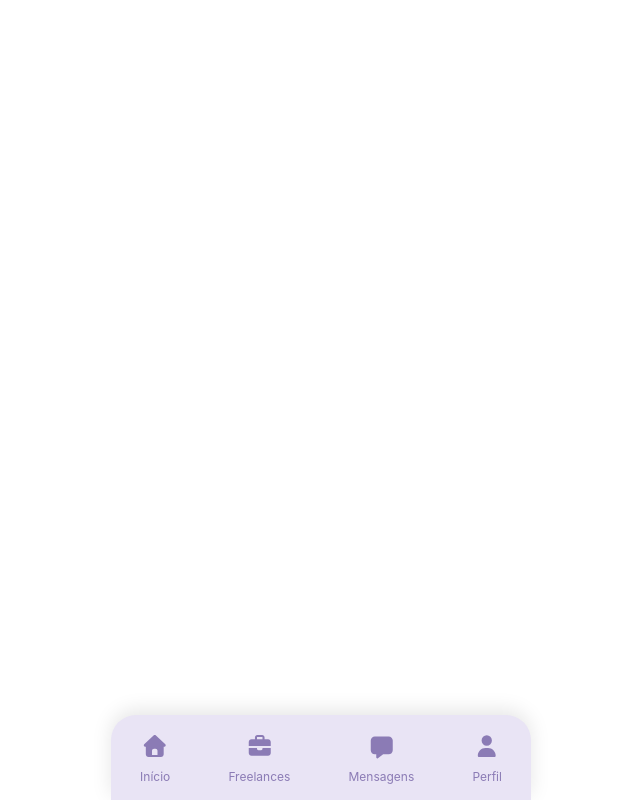
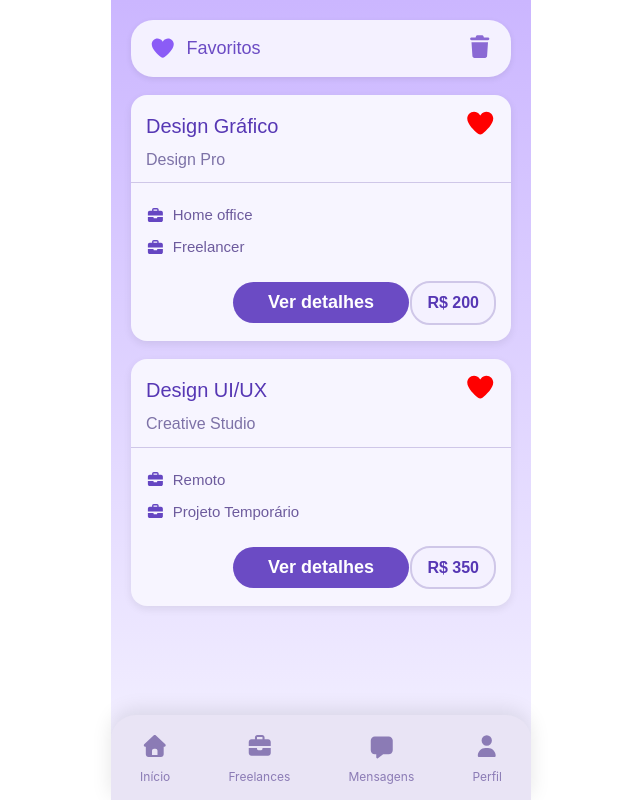
Before and after one commit to MaRuJoBs/Front_marujob, a Vue app: page /favoritos in a window 1280 px wide. Shown: the whole page, without its empty margins (319-959 px from the left). Built offline with nearby package versions, Linux system fonts and the light colour scheme.

Commit message:
FEAT-10: terminando favoritos

```diff
--- a/package.json
+++ b/package.json
@@ -10,6 +10,7 @@
     "format": "prettier --write --experimental-cli src/"
   },
   "dependencies": {
+    "@fortawesome/fontawesome-free": "^7.2.0",
     "@fortawesome/fontawesome-svg-core": "^7.2.0",
     "@fortawesome/free-solid-svg-icons": "^7.2.0",
     "@fortawesome/vue-fontawesome": "^3.2.0",
--- /dev/null
+++ b/src/components/FavoritosComponent.vue
@@ -0,0 +1,339 @@
+<script setup>
+</script>
+
+<template>
+  <div class="app">
+
+    <!-- TOPO FAVORITOS -->
+    <div class="favorites-header">
+
+      <div class="favorites-title">
+
+        <FontAwesomeIcon
+          :icon="['fas', 'heart']"
+        />
+
+        <span>Favoritos</span>
+
+      </div>
+
+      <button class="delete-btn">
+
+        <FontAwesomeIcon
+          :icon="['fas', 'trash']"
+        />
+
+      </button>
+
+    </div>
+
+    <!-- CARD -->
+    <section class="card">
+
+      <div class="card-top">
+
+        <div>
+          <h3>Design Gráfico</h3>
+          <p class="company">Design Pro</p>
+        </div>
+
+        <button class="fav">
+
+          <FontAwesomeIcon
+            :icon="['fas', 'heart']"
+          />
+
+        </button>
+
+      </div>
+
+      <div class="divider"></div>
+
+      <div class="info">
+
+        <p>
+          <FontAwesomeIcon
+            :icon="['fas', 'briefcase']"
+          />
+
+          Home office
+        </p>
+
+        <p>
+          <FontAwesomeIcon
+            :icon="['fas', 'briefcase']"
+          />
+
+          Freelancer
+        </p>
+
+      </div>
+
+      <div class="card-bottom">
+
+        <button class="details">
+          Ver detalhes
+        </button>
+
+        <span class="price">
+          R$ 200
+        </span>
+
+      </div>
+
+    </section>
+
+    <!-- CARD -->
+    <section class="card">
+
+      <div class="card-top">
+
+        <div>
+          <h3>Design UI/UX</h3>
+          <p class="company">Creative Studio</p>
+        </div>
+
+        <button class="fav">
+
+          <FontAwesomeIcon
+            :icon="['fas', 'heart']"
+          />
+
+        </button>
+
+      </div>
+
+      <div class="divider"></div>
+
+      <div class="info">
+
+        <p>
+          <FontAwesomeIcon
+            :icon="['fas', 'briefcase']"
+          />
+
+          Remoto
+        </p>
+
+        <p>
+          <FontAwesomeIcon
+            :icon="['fas', 'briefcase']"
+          />
+
+          Projeto Temporário
+        </p>
+
+      </div>
+
+      <div class="card-bottom">
+
+        <button class="details">
+          Ver detalhes
+        </button>
+
+        <span class="price">
+          R$ 350
+        </span>
+
+      </div>
+
+    </section>
+
+  </div>
+</template>
+
+<style scoped>
+.app {
+  min-height: 100vh;
+
+  padding: 20px;
+
+  font-family: Arial, sans-serif;
+
+  background: linear-gradient(180deg, #cbb6ff, #f5f3ff);
+
+  width: 100%;
+  max-width: 420px;
+
+  margin: 0 auto;
+
+  box-sizing: border-box;
+}
+
+/* TOPO */
+.favorites-header {
+  background: #f4f1ff;
+
+  border-radius: 22px;
+
+  padding: 14px 18px;
+
+  display: flex;
+  justify-content: space-between;
+  align-items: center;
+
+  margin-bottom: 18px;
+
+  box-shadow: 0 2px 6px rgba(0,0,0,0.08);
+}
+
+.favorites-title {
+  display: flex;
+  align-items: center;
+
+  gap: 10px;
+
+  color: #6b4bc4;
+
+  font-size: 18px;
+  font-weight: 700;
+}
+
+.favorites-title svg {
+  font-size: 22px;
+
+  color: #8b5cf6;
+}
+
+.delete-btn {
+  border: none;
+
+  background: transparent;
+
+  color: #8a69d4;
+
+  font-size: 22px;
+
+  cursor: pointer;
+}
+
+/* CARD */
+.card {
+  background: #f7f5ff;
+
+  border-radius: 16px;
+
+  margin-bottom: 18px;
+
+  overflow: hidden;
+
+  box-shadow: 0 3px 8px rgba(0, 0, 0, 0.08);
+}
+
+/* TOPO CARD */
+.card-top {
+  display: flex;
+  justify-content: space-between;
+  align-items: flex-start;
+
+  padding: 15px 15px 10px;
+}
+
+.card-top h3 {
+  margin: 0;
+
+  color: #5637b4;
+
+  font-size: 20px;
+}
+
+.company {
+  margin-top: 5px;
+
+  color: #7d72a7;
+
+  font-size: 16px;
+}
+
+/* CORAÇÃO */
+.fav {
+  border: none;
+
+  background: transparent;
+
+  cursor: pointer;
+}
+
+.fav svg {
+  color: red;
+
+  font-size: 26px;
+}
+
+/* LINHA */
+.divider {
+  height: 1px;
+
+  background: #cfc7e8;
+}
+
+/* INFO */
+.info {
+  padding: 12px 15px 5px;
+}
+
+.info p {
+  margin: 8px 0;
+
+  color: #6d5b9d;
+
+  font-size: 15px;
+
+  display: flex;
+  align-items: center;
+  gap: 8px;
+}
+
+.info svg {
+  color: #6546c2;
+}
+
+/* BOTTOM */
+.card-bottom {
+  position: relative;
+
+  display: flex;
+  justify-content: center;
+  align-items: center;
+
+  padding: 10px 15px 18px;
+}
+
+/* BOTÃO */
+.details {
+  background: #6b4bc4;
+
+  color: white;
+
+  border: none;
+
+  padding: 10px 35px;
+
+  border-radius: 25px;
+
+  font-size: 18px;
+  font-weight: 600;
+
+  cursor: pointer;
+}
+
+/* PREÇO */
+.price {
+  position: absolute;
+
+  right: 15px;
+
+  background: #f4f1ff;
+
+  border: 2px solid #cfc7e8;
+
+  padding: 7px 15px;
+
+  border-radius: 20px;
+
+  color: #5637b4;
+
+  font-size: 16px;
+  font-weight: bold;
+}
+</style>
--- a/src/components/Header.vue
+++ b/src/components/Header.vue
@@ -4,6 +4,10 @@
     <div class="overlay"></div>
 
     <img src="@/assets/images/logo.png" class="logo-top" />
+
+    <router-link to="/favoritos" class="heart-icon">
+  <FontAwesomeIcon :icon="['fas', 'heart']" />
+</router-link>
 
     <div class="brand">
       <img src="@/assets/images/slogan.png" class="slogan" />
@@ -20,6 +24,7 @@ body {
   margin: 0;
   padding: 0;
 }
+
 .header {
   width: 100%;
   height: 33vh;
@@ -51,8 +56,20 @@ body {
   left: -7px;
   width: 100px;
 
+  z-index: 3;
 
   animation: fadeDown 0.8s ease;
+}
+
+.heart-icon {
+  position: absolute;
+  top: 18px;
+  right: 20px;
+
+  font-size: 32px;
+  z-index: 3;
+
+  text-decoration: none;
 }
 
 .brand {
@@ -99,6 +116,20 @@ body {
   }
 }
 
+@keyframes pulse {
+  0% {
+    transform: scale(1);
+  }
+
+  50% {
+    transform: scale(1.15);
+  }
+
+  100% {
+    transform: scale(1);
+  }
+}
+
 @media (max-width: 400px) {
   .title {
     font-size: 28px;
@@ -107,5 +138,10 @@ body {
   .slogan {
     width: 150px;
   }
+
+  .heart-icon {
+    font-size: 28px;
+    right: 15px;
+  }
 }
 </style>
--- a/src/main.js
+++ b/src/main.js
@@ -6,7 +6,16 @@ import App from './App.vue'
 import router from './router'
 
 import { library } from '@fortawesome/fontawesome-svg-core'
-import { faHouse, faBriefcase, faMessage, faUser } from '@fortawesome/free-solid-svg-icons'
+
+import {
+  faHouse,
+  faBriefcase,
+  faMessage,
+  faUser,
+  faHeart,
+  faTrash
+} from '@fortawesome/free-solid-svg-icons'
+
 import { FontAwesomeIcon } from '@fortawesome/vue-fontawesome'
 
 const app = createApp(App)
@@ -14,7 +23,14 @@ const app = createApp(App)
 app.use(createPinia())
 app.use(router)
 
-library.add(faHouse, faBriefcase, faMessage, faUser)
+library.add(
+  faHouse,
+  faBriefcase,
+  faMessage,
+  faUser,
+  faHeart,
+  faTrash
+)
 
 app.component('FontAwesomeIcon', FontAwesomeIcon)
 
--- a/src/router/index.js
+++ b/src/router/index.js
@@ -6,6 +6,7 @@ import HomeView from '../views/HomeView.vue'
 import PerfilView from '../views/PerfilView.vue'
 import FreelancesView from '../views/FreelancesView.vue'
 import MensagensView from '../views/MensagensView.vue'
+import FavoritosView from '@/views/Favoritos.View.vue'
 
 const router = createRouter({
   history: createWebHistory(import.meta.env.BASE_URL),
@@ -34,6 +35,12 @@ const router = createRouter({
       name: 'perfil',
       component: PerfilView,
     },
+
+    {
+      path: '/favoritos',
+      name: 'favoritos',
+      component: FavoritosView,
+    },
   ],
 })
 
--- /dev/null
+++ b/src/views/Favoritos.View.vue
@@ -0,0 +1,17 @@
+<template>
+  <div class="page">
+   <FavoritosComponent />
+  </div>
+</template>
+
+<script setup>
+import FavoritosComponent from '@/components/FavoritosComponent.vue';
+
+
+</script>
+
+<style scoped>
+.page {
+  max-width: 420px;
+}
+</style>
```
Also changed, not shown: 1 other file (tests, documents, lock files or other folders).
